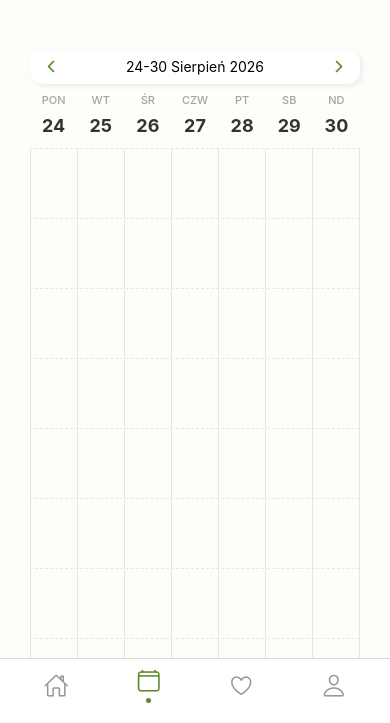
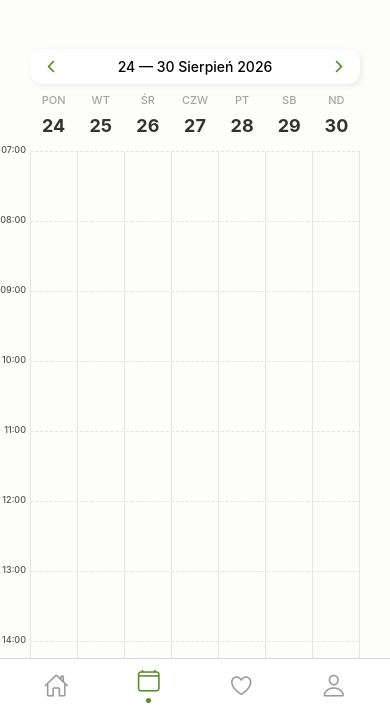
Before and after one commit to weronikaskowron1/Inzynierka, a React Native app in the folder Frontend/: screen /Rezerwacje in a window 390 px wide. Shown: the part 121-844 px from the top of the page. Built offline with nearby package versions, Linux system fonts and the light colour scheme.

Commit message:
kalendarz sie scrolluje i godziny git

```diff
--- a/Frontend/Komponenty/Rezerwacje/DateChanger.tsx
+++ b/Frontend/Komponenty/Rezerwacje/DateChanger.tsx
@@ -2,14 +2,21 @@ import { Text, View, StyleSheet, Pressable } from "react-native";
 import { Feather } from "@expo/vector-icons";
 import { Colors } from "../../Themes/colors.ts";
 
-const DateChanger = ({previousSheet, nextSheet, currentMonthText, currentYear, currentWeek = ""}) => {
+const DateChanger = ({
+  previousSheet,
+  nextSheet,
+  currentMonthText,
+  currentYear,
+  currentWeek = "",
+}) => {
   return (
     <View style={styles.calendar_switch_container}>
       <Pressable style={styles.arrow} onPress={() => previousSheet()}>
         <Feather name="chevron-left" size={20} color="#5C8A24" />
       </Pressable>
       <Text style={styles.date_text}>
-        {currentWeek} {currentMonthText.charAt(0).toUpperCase() + currentMonthText.slice(1)}{" "}
+        {currentWeek}{" "}
+        {currentMonthText.charAt(0).toUpperCase() + currentMonthText.slice(1)}{" "}
         {currentYear}
       </Text>
       <Pressable style={styles.arrow} onPress={() => nextSheet()}>
@@ -37,6 +44,9 @@ const styles = StyleSheet.create({
     justifyContent: "space-between",
     alignItems: "center",
   },
-})
+  date_text: {
+    fontWeight: "500",
+  },
+});
 
 export default DateChanger;
--- a/Frontend/Komponenty/Rezerwacje/WeekCalendar.tsx
+++ b/Frontend/Komponenty/Rezerwacje/WeekCalendar.tsx
@@ -109,12 +109,13 @@ const WeekCalendar = () => {
 
   return (
     <View style={styles.container}>
+      <View style={styles.header_container}>
         <DateChanger
           previousSheet={previousWeek}
           nextSheet={nextWeek}
           currentMonthText={currentMonthText}
           currentYear={year}
-        currentWeek={`${calendarDays[0]}-${calendarDays[6]}`}
+          currentWeek={`${calendarDays[0]} \u2014 ${calendarDays[6]}`}
         />
         <View style={styles.week}>
           {weekDays.map((item, index) => (
@@ -132,6 +133,7 @@ const WeekCalendar = () => {
               </View>
             </Pressable>
           ))}
+        </View>
       </View>
       <View style={styles.scroll}>
         <ScrollView style={styles.calendarContainer}>
@@ -158,7 +160,11 @@ const WeekCalendar = () => {
 
 const styles = StyleSheet.create({
   container: {
+    flex: 1,
     width: "100%",
+  },
+  header_container: {
+    marginLeft: 30,
   },
 
   scroll: {
@@ -200,8 +206,9 @@ const styles = StyleSheet.create({
   calendarContainer: {
     flex: 1,
     width: "100%",
-    overflow: "visible",
-    paddingHorizontal: 0,
+    paddingLeft: 30,
+    paddingTop: 10,
+    marginTop: -7,
   },
 
   row: {
@@ -229,14 +236,13 @@ const styles = StyleSheet.create({
 
   hourText: {
     position: "absolute",
-
+    left: -30,
+    width: 26,
+    textAlign: "right",
     fontSize: 9,
     fontWeight: "500",
-    left: -28,
-
     color: "#555",
-
-    transform: [{ translateY: -10 }],
+    transform: [{ translateY: -8 }],
   },
 });
 export default WeekCalendar;
--- a/Frontend/Strony/Logowanie.tsx
+++ b/Frontend/Strony/Logowanie.tsx
@@ -19,7 +19,7 @@ export default function Logowanie() {
       <View style={styles.header}>
         <View style={styles.logoConteiner}>
           <Image
-            source={require('../assets/logo.png')}
+//             source={require('../assets/logo.png')}
             style={styles.logo}
             resizeMode="contain"
           />
--- a/Frontend/Strony/Rezerwacje.tsx
+++ b/Frontend/Strony/Rezerwacje.tsx
@@ -1,32 +1,32 @@
-import { StyleSheet, Text, View } from 'react-native';
-import { Button } from '@react-navigation/elements';
-import MonthCalendar from '../Komponenty/Rezerwacje/MonthCalendar.tsx';
-import WeekCalendar from '../Komponenty/Rezerwacje/WeekCalendar.tsx';
+import { StyleSheet, Text, View } from "react-native";
+import { Button } from "@react-navigation/elements";
+import MonthCalendar from "../Komponenty/Rezerwacje/MonthCalendar.tsx";
+import WeekCalendar from "../Komponenty/Rezerwacje/WeekCalendar.tsx";
 
-import { useNavigation } from '@react-navigation/native';
+import { useNavigation } from "@react-navigation/native";
 
 export default Rezerwacje;
 function Rezerwacje() {
   const navigation = useNavigation();
   return (
-      <View style={styles.body}>
-        <View style={styles.container}>
-          <WeekCalendar />
-        </View>
+    <View style={styles.body}>
+      <View style={styles.container}>
+          <WeekCalendar  />
       </View>
+    </View>
   );
 }
 
 const styles = StyleSheet.create({
   body: {
     flex: 1,
-    backgroundColor: '#FDFDF9',
+    backgroundColor: "#FDFDF9",
   },
 
   container: {
-    margin: 30,
-    marginTop: 170
+    flex: 1,
+    marginTop: 170,
+    marginRight: 30,
+    marginLeft: 0,
   },
-
-
 });
```
Lines whose indentation alone changed are shown as unchanged.
